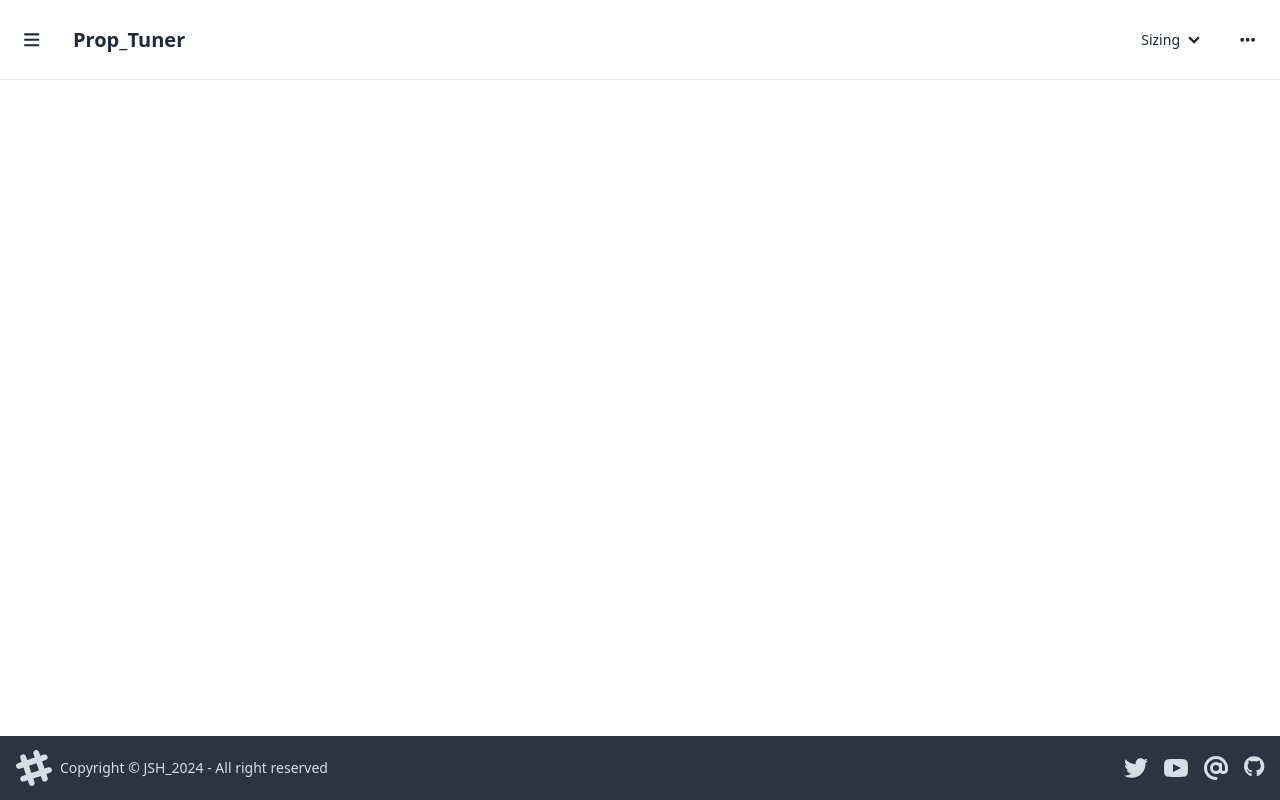
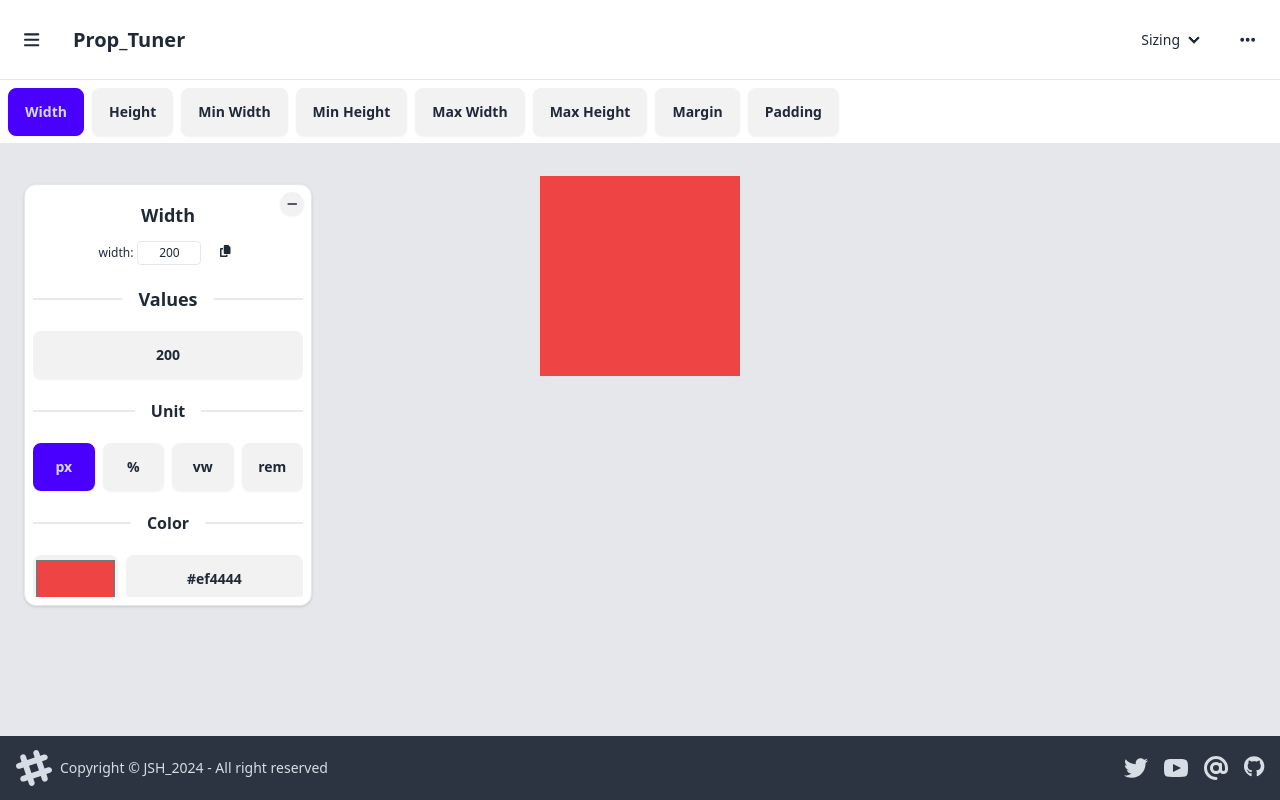
Before and after one commit to jangtjdgns/prop_tuner, a React (Create React App) app: page /category/Sizing/Width in a window 1280 px wide. Built offline with nearby package versions, Linux system fonts and the light colour scheme.

Commit message:
[sizing] Width 완료

```diff
--- a/src/App.tsx
+++ b/src/App.tsx
@@ -4,6 +4,8 @@ import Layout from './components/Layout';
 import Category from './components/Category';
 import Home from './pages/Home';
 import Board from './pages/Board';
+
+// category-layout
 import CtLayout from './pages/category/layout/Layout';
 import AspectRatio from './pages/category/layout/components/AspectRatio';
 import Columns from './pages/category/layout/components/Columns';
@@ -17,7 +19,9 @@ import Overflow from './pages/category/layout/components/Overflow';
 import Position from './pages/category/layout/components/Position';
 import Visibility from './pages/category/layout/components/Visibility';
 import ZIndex from './pages/category/layout/components/ZIndex';
+// category-sizing
 import Sizing from './pages/category/sizing/Sizing';
+import Width from './pages/category/sizing/components/Width'
 import './App.css';
 
 const App = () => {
@@ -43,7 +47,10 @@ const App = () => {
                         <Route path="Visibility" element={<Visibility />} />
                         <Route path="ZIndex" element={<ZIndex />} />
                     </Route>
-                    <Route path="Sizing" element={<Sizing />} />
+                    <Route path="Sizing" element={<Sizing />}>
+                        <Route index element={<Width />} />
+                        <Route path="Width" element={<Width />} />
+                    </Route>
                 </Route>
             </Routes>
         </Layout>
--- a/src/pages/category/layout/Layout.tsx
+++ b/src/pages/category/layout/Layout.tsx
@@ -24,32 +24,21 @@ const Layout: React.FC = () => {
         setSelectedLayout('AspectRatio');
     }, [location.pathname]);
 
-    // 현재 페이지 확인 및 로드
-    const checkCurPage = () => {
-        const lastPart = window.location.pathname.split('/').pop() as string;
-        setSelectedLayout(lastPart);
-    }
-
-    // 페이지 로드 후
-    window.onload = function () {
-        checkCurPage();
-    }
-
     return (
         <>
             <div className='h-[calc(100vh-9rem)] grid grid-rows-[4rem_1fr] bg-white'>
                 {/* CSS */}
                 <div id="category-layouts" className='h-full border-b shadow-md flex gap-2 items-center px-2'>
-                    {layoutCategories.map(option => (
+                    {layoutCategories.map(item => (
                         <input
-                            key={option.id}
+                            key={item.id}
                             type="radio"
-                            id={`layout-${option.id}`}
+                            id={`layout-${item.id}`}
                             className="btn layout"
                             name="layout"
-                            value={option.value}
-                            aria-label={option.label}
-                            checked={selectedLayout === option.value}
+                            value={item.value}
+                            aria-label={item.label}
+                            checked={selectedLayout === item.value}
                             onChange={radioButtonHandler}
                         />
                     ))}
--- a/src/pages/category/sizing/Sizing.tsx
+++ b/src/pages/category/sizing/Sizing.tsx
@@ -1,11 +1,52 @@
 // src/pages/category/Sizing.tsx
-import React from 'react';
+import React, { useEffect, useState } from 'react';
+import { Outlet, useNavigate, useLocation } from 'react-router-dom';
+import { sizingCategories } from '../../../utils/categories';
 
-const Sizing = () => {
+const Sizing: React.FC = () => {
+    const [selectedSizing, setSelectedSizing] = useState('Width');
+    const navigate = useNavigate();
+
+    // 레이아웃 버튼 클릭 핸들러
+    const radioButtonHandler = (event: React.ChangeEvent<HTMLInputElement>) => {
+        const value: string = event.target.value;
+        setSelectedSizing(value);
+        navigate(`/category/Sizing/${value}`); // 라우트 업데이트
+    }
+
+    const location = useLocation();
+    useEffect(() => {
+        const pathSegments = location.pathname.split('/category/Sizing/');
+        if (pathSegments[1]) {       // sizing 카테고리 내 속성 체크
+            return setSelectedSizing(pathSegments[1]);
+        }
+        setSelectedSizing('Width');
+    }, [location.pathname]);
+
     return (
         <>
-            <div className='h-20 border'>asd</div>
-            <div>asd</div>
+            <div className='h-[calc(100vh-9rem)] grid grid-rows-[4rem_1fr] bg-white'>
+                {/* CSS */}
+                <div id="category-sizings" className='h-full border-b shadow-md flex gap-2 items-center px-2'>
+                    {sizingCategories.map(item => (
+                        <input
+                            key={item.id}
+                            type="radio"
+                            id={`sizing-${item.id}`}
+                            className="btn sizing"
+                            name="sizing"
+                            value={item.value}
+                            aria-label={item.label}
+                            checked={selectedSizing === item.value}
+                            onChange={radioButtonHandler}
+                        />
+                    ))}
+                </div>
+
+                <div id="category-views" className='relative w-full h-full px-4 py-8 bg-gray-200 overflow-scroll'>
+                    <Outlet />
+                </div>
+            </div>
         </>
     );
 }
--- /dev/null
+++ b/src/pages/category/sizing/components/Width.tsx
@@ -0,0 +1,119 @@
+// 기본 레이아웃 형식(복사용 tsx 파일).tsx
+import React, { useState } from 'react';
+import { FontAwesomeIcon } from "@fortawesome/react-fontawesome";
+import { faCopy, faMinus, faPlus } from '@fortawesome/free-solid-svg-icons'
+import { handleOptionToggle } from '../../../../utils/handleOptionToggle';
+import { copyCss } from '../../../../utils/clipboardUtils';
+
+const Width: React.FC = () => {
+    type Units = 'px' | '%' | 'vw' | 'rem';
+    const [width, setWidth] = useState(200);
+    const [unit, setUnit] = useState<Units>('px');
+    const unitValues = ['px', '%', 'vw', 'rem']
+    const [boxColor, setBoxColor] = useState('#ef4444');
+
+    // update 너비
+    const updateWidth = (event: React.ChangeEvent<HTMLInputElement>) => {
+        const inputValue = event.target.value;
+        const value = inputValue === '' || isNaN(Number(inputValue)) ? 200 : Number(inputValue);
+        setWidth(value);
+    }
+
+    // unit 업데이트 (단위 변경)
+    const updateUnit = (value: Units) => {
+        setUnit(value);
+    }
+
+    // 박스 색상 업데이트
+    const updateBoxColor = (event: React.ChangeEvent<HTMLInputElement>) => {
+        setBoxColor(event.target.value);
+    }
+
+    // js
+    return (
+        <>
+            <div id='option-wrap' className='absolute top-10 left-6 transition-transform duration-500'>
+                <div className='w-72 flex flex-col gap-2 shadow rounded-xl p-2 bg-white border border-gray-200 hover:shadow-2xl hover:border-gray-300 transition-all duration-500'>
+                    <label id="option-toggle-btn"
+                        className="swap absolute top-2 right-2 btn btn-xs btn-circle"
+                    >
+                        <input type="checkbox" onClick={(event) => handleOptionToggle(event)} />
+                        <div className="swap-on"><FontAwesomeIcon icon={faPlus} /></div>
+                        <div className="swap-off"><FontAwesomeIcon icon={faMinus} /></div>
+                    </label>
+
+                    {/* 옵션 내용 상단 */}
+                    <div className='flex flex-col gap-2'>
+                        <div className='text-center pt-2 font-bold text-lg'>Width</div>
+                    </div>
+
+                    {/* 옵션 내용 하단 */}
+                    <div className='flex flex-col gap-2 max-h-[360px] overflow-y-scroll'>
+                        {/* width */}
+                        <div className='text-center p-0.5 text-xs'>
+                            width:
+                            <input type="text" className='input input-xs mx-1 border-gray-200 w-16 rounded focus:outline-none focus:border-gray-200 text-center px-2'
+                                value={width}
+                                readOnly
+                            />
+                            {/* 속성 복사 */}
+                            <button className='copy-css-btn btn btn-square btn-ghost btn-xs ml-2 flip-horizontal-bottom'
+                                onClick={() => copyCss('width', `${width}${unit}`, false)}
+                            >
+                                <FontAwesomeIcon icon={faCopy} />
+                            </button>
+                        </div>
+
+                        <div className="divider font-bold text-lg">Values</div>
+                        <div className='grid'>
+                            <input type="text" className="btn border-2 focus:border-gray-400"
+                                value={width}
+                                onChange={updateWidth}
+                            />
+                        </div>
+
+                        {/* unit */}
+                        <div className="divider font-bold text-base">Unit</div>
+                        <div className='grid grid-cols-4 gap-2'>
+                            {unitValues.map((value, index) => (
+                                <input key={index} type="radio" name='unit'
+                                    className='btn border-2'
+                                    aria-label={value}
+                                    value={value}
+                                    checked={unit === value}
+                                    onChange={() => updateUnit(value as Units)}
+                                />
+                            ))}
+                        </div>
+
+                        {/* Box Color */}
+                        <div className="divider font-bold text-base">Color</div>
+                        <div className='grid grid-cols-3 gap-2'>
+                            <input type="color" className="col-start-1 col-end-2 btn p-0 w-full"
+                                value={boxColor}
+                                onChange={(event) => updateBoxColor(event)}
+                            />
+                            <input type="text" className="col-start-2 col-end-4 btn focus:outline-none border-2 focus:border-gray-400"
+                                value={boxColor}
+                                onChange={(event) => updateBoxColor(event)}
+                                placeholder='Box color'
+                            />
+                        </div>
+                    </div>
+                </div>
+            </div>
+
+            {/* view 파트 */}
+            <div id="view" className='w-full h-full flex flex-col items-center justify-start'>
+                <div className='h-[200px] bg-red-500 transition-width duration-200'
+                    style={{
+                        width: `${width}${unit}`,
+                        backgroundColor: boxColor,
+                    }}
+                ></div>
+            </div>
+        </>
+    );
+}
+
+export default Width;
--- a/src/utils/categories.tsx
+++ b/src/utils/categories.tsx
@@ -48,6 +48,8 @@ export const sizingCategories = [
     { id: 'minHeight', value: 'MinHeight', label: 'Min Height' },
     { id: 'maxWidth', value: 'MaxWidth', label: 'Max Width' },
     { id: 'maxHeight', value: 'MaxHeight', label: 'Max Height' },
+    { id: 'margin', value: 'Margin', label: 'Margin' },
+    { id: 'padding', value: 'Padding', label: 'Padding' },
 ];
 
 
@@ -72,7 +74,7 @@ export const categories: Category[] = [
     },
     {
         title: "Sizing",
-        pagePath: "/category/Sizing/",
+        pagePath: "/category/Sizing",
         property: sizingCategories.map(item => item.label),
     },
     // 추가 카테고리들 필요 시 주석 해제
```
Also changed, not shown: src/pages/category/sizing/레이아웃형식.tsx (renamed from src/pages/category/layout/레이아웃형식.tsx).
